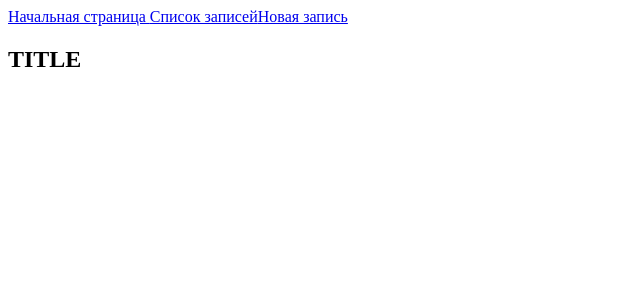
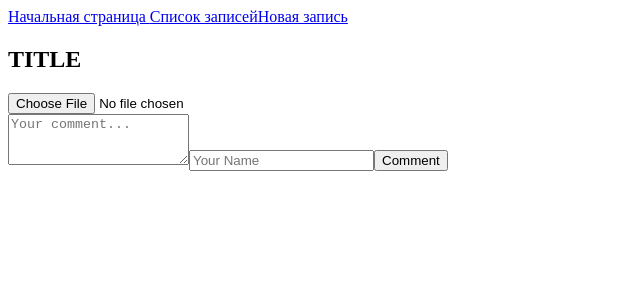
Before and after one commit to Radli1/Personal-Diary, a Nuxt app: page /DiaryPage in a window 1280 px wide. Shown: the top 300 px of the page, without its empty margins (0-640 px from the left). Built offline with nearby package versions, Linux system fonts and the light colour scheme.

Commit message:
08/09/2022

```diff
--- a/pages/ArticleList.vue
+++ b/pages/ArticleList.vue
@@ -19,7 +19,7 @@
     </div>
     <div>
         <ol class="list-group">
-            <li v-for="item in searchM" :key="item"><a href="https://jsonplaceholder.typicode.com/posts/body" class="list-group-item">{{item.title}}</a></li>
+            <li v-for="item in searchM" :key="item"><a href="/DiaryPage" class="list-group-item">{{item.title}}</a></li>
         </ol>
         <ol class="list-group">
             <li v-for="item in filterM" :key="item"><a href="/DiaryPage" class="list-group-item">{{item.title}}</a></li>
--- a/pages/DiaryPage.vue
+++ b/pages/DiaryPage.vue
@@ -4,13 +4,52 @@
     <div class="text">
 
     </div>
+    <div>
+      <img class="uploading-image" />
+      <input type="file" accept="image/jpeg" @change=uploadImage>
+   </div>
+   <div class="comment-box" id="comment">
+        <div class="loader" v-show="loading" >
+          <span class="spinner"></span>
+        </div>
+
+        <form action="" method="post" @submit.prevent="submit">
+          <textarea v-model="data.message" class="input-message" name="message" id="message" rows="3" placeholder="Your comment..." required></textarea>
+          <input v-model="data.name" class="input-name" type="text" name="name" placeholder="Your Name" required>
+          <input :disabled="loading" type="submit" value="Comment">
+        </form>
+    </div>
   </div>
 </template>
 
 <script>
+import axios from 'axios';
 export default {
-
-}
+        name:'imageUpload',
+        data(){
+            return{
+               previewImage:null,
+               loading: false,
+               data: {}
+            }
+        },
+        methods:{
+            uploadImage(e){
+                const image = e.target.files[0];
+                const reader = new FileReader();
+                reader.readAsDataURL(image);
+                reader.onload = e =>{
+                    this.previewImage = e.target.result;
+                    console.log(this.previewImage);
+                };
+            },
+            submit () {
+                this.loading = true;
+                axios.post('https://jsonplaceholder.typicode.com/posts',this.data)
+                .then((response) => console.log(response))
+            },
+        }
+     }
 </script>
 
 <style>
```
